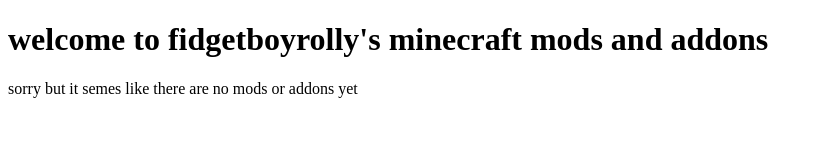
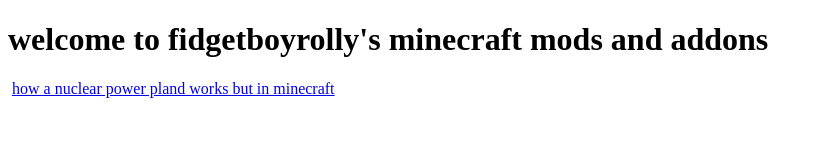
Before and after one commit to fidgetboyrolly/fidgetboyrolly-s-mods-and-addons, a plain HTML site: page index.html in a window 1280 px wide. Shown: the whole page, without its empty margins (0-823 px from the left). Drawn offline with Linux system fonts and the light colour scheme.

Commit message:
Update index.html

```diff
--- a/index.html
+++ b/index.html
@@ -5,6 +5,7 @@
  </head>
  <body>
    <h1>welcome to fidgetboyrolly's minecraft mods and addons</h1>
-   <p>sorry but it semes like there are no mods or addons yet</p>
+   <img href="nuclear.jpg"></img>
+  <a href="nuclear.html">how a nuclear power pland works but in minecraft</a>
  </body>
 </html>
```
